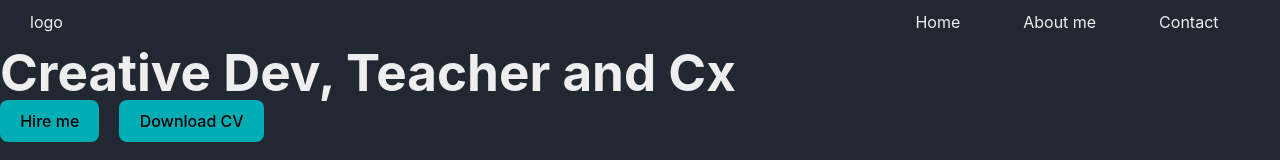
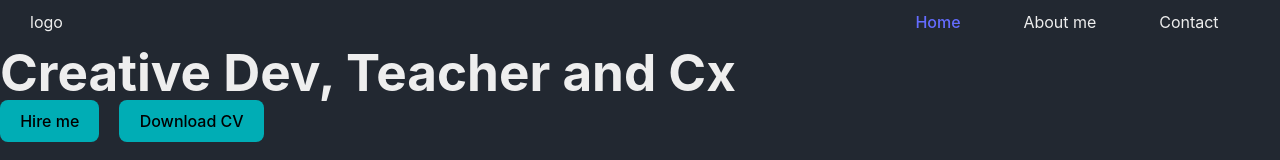
Before and after one commit to devcarolzita/new-portfolio, a React (Vite) app: page / in a window 1280 px wide. Shown: the top 160 px of the page. Built offline with nearby package versions, Linux system fonts and the light colour scheme.

Commit message:
adiciona rota

```diff
--- a/src/components/Header/index.tsx
+++ b/src/components/Header/index.tsx
@@ -1,3 +1,4 @@
+import { Link } from 'react-router-dom';
 import './index.css';
 
 const Header = () => {
@@ -6,7 +7,9 @@ const Header = () => {
       <p>logo</p>
      <nav className="nav-bar-content">
       <ul>
-        <li>Home</li>
+        <Link to="/coffees">
+          <li>Home</li>
+        </Link>
         <li>About me</li>
         <li>Contact</li>
       </ul>
```
